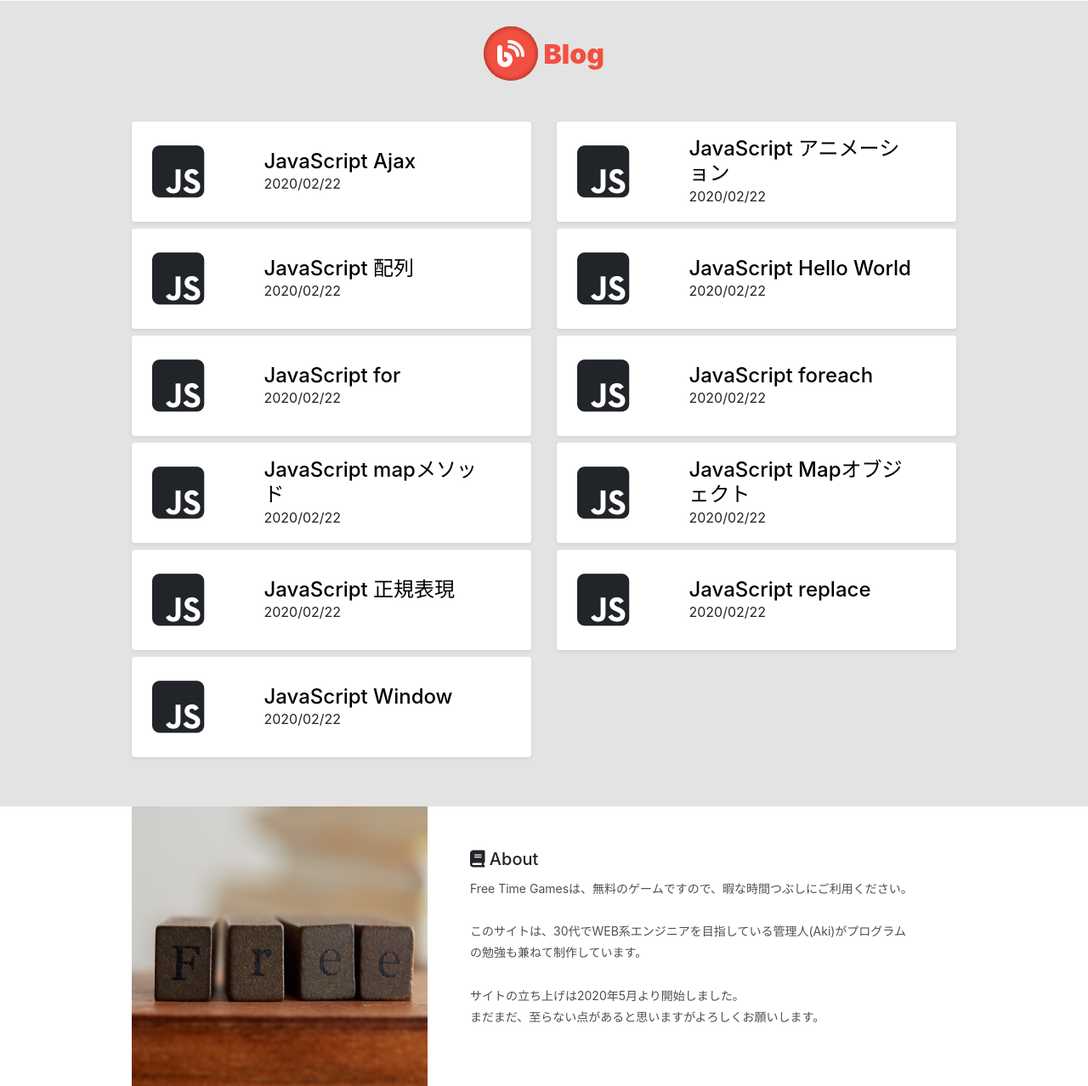
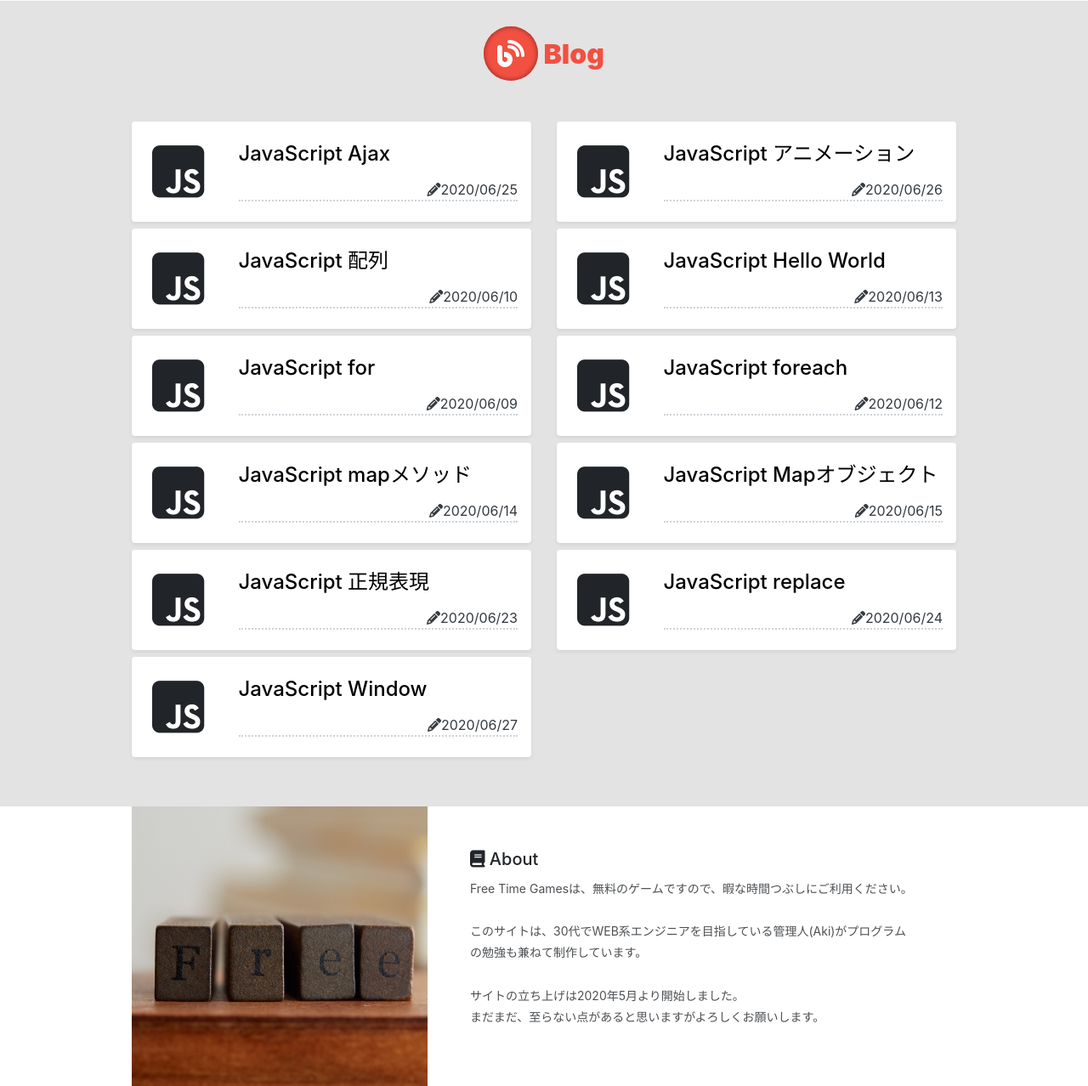
Before and after one commit to Aki321/ftmgames, a PHP site: page / in a window 1280 px wide. Shown: the part 1463-2741 px from the top of the page at 85% size. Run offline with PHP 8.4, Linux system fonts and the light colour scheme; style sheets or scripts are compiled from the project's sources; some libraries are stand-ins or nearby versions.

Commit message:
Add date published to top blog list

```diff
--- a/blog/javascript-ajax/index.php
+++ b/blog/javascript-ajax/index.php
@@ -15,9 +15,9 @@ $title = "JavaScript Ajax";
         <h1><?php echo $title; ?></h1>
         <div class="history text-right rounded p-1 mb-3 shadow-sm">
             <i class="fas fa-pencil-alt"></i>
-            <time itemprop="dataPublished">2020/06/25</time>
+            <time itemprop="datePublished">2020/06/25</time>
             <i class="fas fa-wrench"></i>
-            <time itemprop="dataModified">-</time>
+            <time itemprop="dateModified">-</time>
             <i class="fas fa-user-edit"></i>Aki
         </div>
         <p>本記事では、JavaScriptのAjaxのサンプルプログラムを、ご紹介します。</p>
--- a/blog/javascript-animate/index.php
+++ b/blog/javascript-animate/index.php
@@ -16,9 +16,9 @@ $title = "JavaScript アニメーション";
         <h1><?php echo $title; ?></h1>
         <div class="history text-right rounded p-1 mb-3 shadow-sm">
             <i class="fas fa-pencil-alt"></i>
-            <time itemprop="dataPublished">2020/06/26</time>
+            <time itemprop="datePublished">2020/06/26</time>
             <i class="fas fa-wrench"></i>
-            <time itemprop="dataModified">-</time>
+            <time itemprop="dateModified">-</time>
             <i class="fas fa-user-edit"></i>Aki
         </div>
         <p>本記事では、JavaScriptで作るアニメーションについて、ご紹介します。</p>
--- a/blog/javascript-array/index.php
+++ b/blog/javascript-array/index.php
@@ -15,9 +15,9 @@ $title = "JavaScript 配列";
         <h1><?php echo $title; ?></h1>
         <div class="history text-right rounded p-1 mb-3 shadow-sm">
             <i class="fas fa-pencil-alt"></i>
-            <time itemprop="dataPublished">2020/06/10</time>
+            <time itemprop="datePublished">2020/06/10</time>
             <i class="fas fa-wrench"></i>
-            <time itemprop="dataModified">-</time>
+            <time itemprop="dateModified">-</time>
             <i class="fas fa-user-edit"></i>Aki
         </div>
         <p>今回はJavaScriptの配列についてご紹介します。</p>
--- a/blog/javascript-beginners-guide/index.php
+++ b/blog/javascript-beginners-guide/index.php
@@ -14,9 +14,9 @@ $title = "JavaScript Hello World";
             <h1><?php echo $title; ?></h1>
             <div class="history text-right rounded p-1 mb-3 shadow-sm">
                 <i class="fas fa-pencil-alt"></i>
-                <time itemprop="dataPublished">2020/06/13</time>
+                <time itemprop="datePublished">2020/06/13</time>
                 <i class="fas fa-wrench"></i>
-                <time itemprop="dataModified">-</time>
+                <time itemprop="dateModified">-</time>
                 <i class="fas fa-user-edit"></i>Aki
             </div>
             <p>これからJavaScriptの勉強を始めるかたを対象にしています。では、早速はじめていきましょう。</p>
--- a/blog/javascript-for/index.php
+++ b/blog/javascript-for/index.php
@@ -14,9 +14,9 @@ $title = "JavaScript for";
         <h1><?php echo $title; ?></h1>
         <div class="history text-right rounded p-1 mb-3 shadow-sm">
             <i class="fas fa-pencil-alt"></i>
-            <time itemprop="dataPublished">2020/06/09</time>
+            <time itemprop="datePublished">2020/06/09</time>
             <i class="fas fa-wrench"></i>
-            <time itemprop="dataModified">-</time>
+            <time itemprop="dateModified">-</time>
             <i class="fas fa-user-edit"></i>Aki
         </div>
         <p>今回は配列をforループ処理をご紹介します。</p>
--- a/blog/javascript-foreach/index.php
+++ b/blog/javascript-foreach/index.php
@@ -14,9 +14,9 @@ $title = "JavaScript foreach";
         <h1><?php echo $title; ?></h1>
         <div class="history text-right rounded p-1 mb-3 shadow-sm">
             <i class="fas fa-pencil-alt"></i>
-            <time itemprop="dataPublished">2020/06/12</time>
+            <time itemprop="datePublished">2020/06/12</time>
             <i class="fas fa-wrench"></i>
-            <time itemprop="dataModified">-</time>
+            <time itemprop="dateModified">-</time>
             <i class="fas fa-user-edit"></i>Aki
         </div>
         <p>今回は配列を簡単にループ処理することができるforEachをご紹介します。</p>
--- a/blog/javascript-map-method/index.php
+++ b/blog/javascript-map-method/index.php
@@ -14,9 +14,9 @@ $title = "JavaScript mapメソッド";
         <h1><?php echo $title; ?></h1>
         <div class="history text-right rounded p-1 mb-3 shadow-sm">
             <i class="fas fa-pencil-alt"></i>
-            <time itemprop="dataPublished">2020/06/14</time>
+            <time itemprop="datePublished">2020/06/14</time>
             <i class="fas fa-wrench"></i>
-            <time itemprop="dataModified">-</time>
+            <time itemprop="dateModified">-</time>
             <i class="fas fa-user-edit"></i>Aki
         </div>
         <p>既存の配列のすべての要素に対して、処理を行い、新たな要素を生成するMapを紹介します。</p>
--- a/blog/javascript-map-object/index.php
+++ b/blog/javascript-map-object/index.php
@@ -14,9 +14,9 @@ $title = "JavaScript Mapオブジェクト";
         <h1><?php echo $title; ?></h1>
         <div class="history text-right rounded p-1 mb-3 shadow-sm">
             <i class="fas fa-pencil-alt"></i>
-            <time itemprop="dataPublished">2020/06/15</time>
+            <time itemprop="datePublished">2020/06/15</time>
             <i class="fas fa-wrench"></i>
-            <time itemprop="dataModified">-</time>
+            <time itemprop="dateModified">-</time>
             <i class="fas fa-user-edit"></i>Aki
         </div>
         <p>本記事では、連想配列を処理するMapオブジェクトについてのサンプルをご紹介します。</p>
--- a/blog/javascript-regular-expression/index.php
+++ b/blog/javascript-regular-expression/index.php
@@ -14,9 +14,9 @@ $title = "JavaScript 正規表現";
         <h1><?php echo $title; ?></h1>
         <div class="history text-right rounded p-1 mb-3 shadow-sm">
             <i class="fas fa-pencil-alt"></i>
-            <time itemprop="dataPublished">2020/06/23</time>
+            <time itemprop="datePublished">2020/06/23</time>
             <i class="fas fa-wrench"></i>
-            <time itemprop="dataModified">-</time>
+            <time itemprop="dateModified">-</time>
             <i class="fas fa-user-edit"></i>Aki
         </div>
         <p>本記事では、JavaScriptの正規表現について、ご紹介します。</p>
--- a/blog/javascript-replace/index.php
+++ b/blog/javascript-replace/index.php
@@ -14,9 +14,9 @@ $title = "JavaScript replace";
         <h1><?php echo $title; ?></h1>
         <div class="history text-right rounded p-1 mb-3 shadow-sm">
             <i class="fas fa-pencil-alt"></i>
-            <time itemprop="dataPublished">2020/06/24</time>
+            <time itemprop="datePublished">2020/06/24</time>
             <i class="fas fa-wrench"></i>
-            <time itemprop="dataModified">-</time>
+            <time itemprop="dateModified">-</time>
             <i class="fas fa-user-edit"></i>Aki
         </div>
         <p>本記事では、JavaScriptのStringオブジェクトのreplaceメソッドについて、ご紹介します。</p>
--- a/blog/javascript-window/index.php
+++ b/blog/javascript-window/index.php
@@ -16,9 +16,9 @@ $title = "JavaScript Window";
         <h1><?php echo $title; ?></h1>
         <div class="history text-right rounded p-1 mb-3 shadow-sm">
             <i class="fas fa-pencil-alt"></i>
-            <time itemprop="dataPublished">2020/06/27</time>
+            <time itemprop="datePublished">2020/06/27</time>
             <i class="fas fa-wrench"></i>
-            <time itemprop="dataModified">-</time>
+            <time itemprop="dateModified">-</time>
             <i class="fas fa-user-edit"></i>Aki
         </div>
         <p>本記事では、JavaScriptでWindowを制御するサンプルプログラムを、ご紹介します。</p>
--- a/css/style.css
+++ b/css/style.css
@@ -193,6 +193,12 @@ header {
   color: black;
 }
 
+.dateInfo {
+  color: #343a40;
+  border-bottom: dotted 2px #ced3d8;
+  text-align: right;
+}
+
 @media (max-width: 500px) {
   #blogs p {
     color: black;
--- a/css/style.scss
+++ b/css/style.scss
@@ -1,6 +1,10 @@
 @charset "UTF-8";
 
 /* 基本色 */
+
+$mainColor: #343a40;
+$mainColorLight: lighten($mainColor, 60%);
+$contentColor: lighten($mainColor, 72%);
 
 :root {
   --accent2-color:#BF8F73;
@@ -190,6 +194,13 @@ header {
   }
 }
 
+.dateInfo{
+  //background-color: $mainColorLight;
+  color: $mainColor;
+  border-bottom: dotted 2px $mainColorLight;
+  text-align: right;
+}
+
 @media (max-width: 500px) {
   #blogs {
     p {
--- a/index.php
+++ b/index.php
@@ -95,15 +95,36 @@ foreach($bloglist as $content){
                 break;
             }
         }
+
+        while (!feof($file)) {
+            $row = fgets($file);
+
+            if(preg_match('/<time itemprop="datePublished">([0-9]{4}\/[0-9]{2}\/[0-9]{2})/',$row, $match)){
+                $datePub = $match[1];
+                break;
+            }
+        }
+
+        //while (!feof($file)) {
+        //    $row = fgets($file);
+        //
+        //    if(preg_match('/<time itemprop="dateModified">(.+)</',$row, $match)){
+        //        $dateMod = $match[1];
+        //        break;
+        //    }
+        //}
         fclose($file);
 
 ?>
     <div class="col-12 col-md-6">
         <div class="row col-12 bg-white rounded p-3 pl-2 ml-auto mr-auto shadow-sm mb-2">
             <div class="p-2 col-3"><i class="fab fa-js-square"></i></div>
-            <div class="col-9 mt-auto mb-auto">
-                <div class="col-12"><a href="<?php echo $content; ?>"><p class="h4 mb-0"><?php echo $title; $title=""; ?></p></a></div>
-                <div class="col-12 date">2020/02/22</div>
+            <div class="col-9 mt-auto mb-auto pr-0 pl-0">
+                <div class="col-12 pl-0 pr-0"><a href="<?php echo $content; ?>"><p class="h4 mb-0"><?php echo $title; $title=""; ?></p></a></div>
+                <div class="col-12 mt-3 dateInfo pr-0">
+                    <i class="fas fa-pencil-alt"></i><?php echo $datePub; ?>
+                    <!--<i class="fas fa-wrench"></i>--><?php //echo $dateMod; ?>
+                </div>
             </div>
         </div>
     </div>
```
Also changed, not shown: 1 other file.
